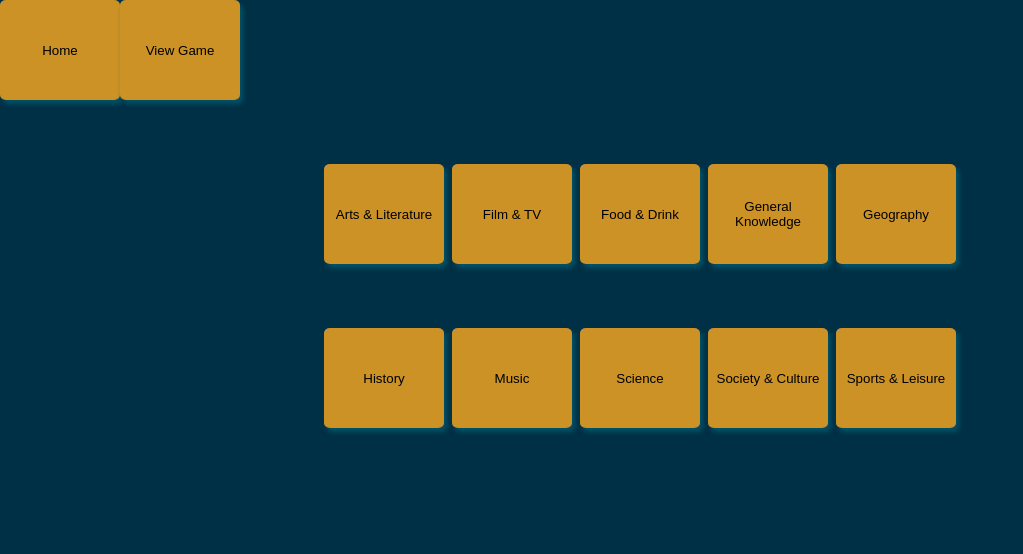
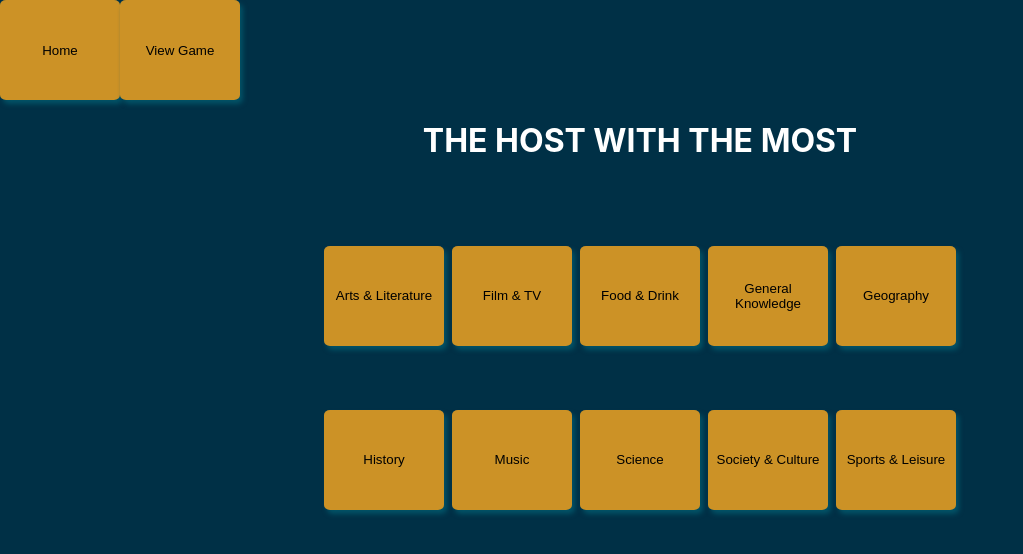
Before and after one commit to gjax78/trivia-night, a React (Create React App) app: page / in a window 1280 px wide. Shown: the top 554 px of the page, without its empty margins (0-1023 px from the left). Built offline with nearby package versions, Linux system fonts and the light colour scheme.

Commit message:
Finalize styling

```diff
--- a/src/components/App/App.css
+++ b/src/components/App/App.css
@@ -36,3 +36,7 @@
     transform: rotate(360deg);
   }
 }
+
+body {
+  color: white;
+}
--- a/src/components/Game/Game.css
+++ b/src/components/Game/Game.css
@@ -8,7 +8,7 @@ body {
   display: flex;
   flex-direction: column;
   align-items: center;
-  margin-top: 5%;
+  margin: 5%;
 }
 
 .game-card {
@@ -18,6 +18,7 @@ body {
   border-radius: 4%;
   padding: 0 1% 0 1%;
   box-shadow: 6px 8px 10px #BABD8D;
+  text-align: center;
 }
 
 .delete-button {
--- /dev/null
+++ b/src/components/GameQuestionCard/GameQuestionCard.css
@@ -0,0 +1,4 @@
+.game-card {
+  display: flex;
+  align-content: center;
+}
--- a/src/components/GameQuestionCard/GameQuestionCard.tsx
+++ b/src/components/GameQuestionCard/GameQuestionCard.tsx
@@ -8,9 +8,9 @@ const GameQuestionCard = ({category, question, correctAnswer, incorrectAnswers,
     <div className='game-card'>
       <h2>{category}</h2>
       <h4>{question}</h4>
-      <p>{correctAnswer}</p>
-      <p>{incorrectAnswers}</p>
-      <p>{difficulty}</p>
+      <p>CORRECT ANSWER: {correctAnswer}</p>
+      <p>INCORRECT ANSWERS: {incorrectAnswers}</p>
+      <p>DIFFICULTY: {difficulty}</p>
 
       <button
         className='delete-button'
--- a/src/components/Header/Header.css
+++ b/src/components/Header/Header.css
@@ -0,0 +1,4 @@
+.title {
+  display: flex;
+  justify-content: center;
+}
--- a/src/components/Header/Header.tsx
+++ b/src/components/Header/Header.tsx
@@ -13,6 +13,9 @@ const Header = (): JSX.Element => {
       <Link to='/game'>
         <button className='view-game'>View Game</button>
       </Link>
+      <div className='title'>
+        <h1>THE HOST WITH THE MOST</h1>
+      </div>
     </div>
   )
 }
--- a/src/components/QuestionCard/QuestionCard.css
+++ b/src/components/QuestionCard/QuestionCard.css
@@ -5,7 +5,7 @@
   border-radius: 4%;
   padding: 0 1% 0 1%;
   box-shadow: 6px 8px 10px #BABD8D;
-  /* box-shadow: 6px 8px 10px #FF8221; */
+  text-align: center;
 }
 
 .like-button {
--- a/src/components/QuestionCard/QuestionCard.tsx
+++ b/src/components/QuestionCard/QuestionCard.tsx
@@ -30,9 +30,9 @@ const QuestionCard = ({addToGame, removeFromGame, question, correctAnswer, incor
     <div className='card'>
       <h2>{category}</h2>
       <h4>{question}</h4>
-      <p>{correctAnswer}</p>
-      <p>{incorrectAnswers}</p>
-      <p>{difficulty}</p>
+      <p>CORRECT ANSWER: {correctAnswer}</p>
+      <p>INCORRECT ANSWERS: {incorrectAnswers}</p>
+      <p>DIFFICULTY: {difficulty}</p>
 
       <button className='like-button'
         onClick={() => addQuestion()}>
```
